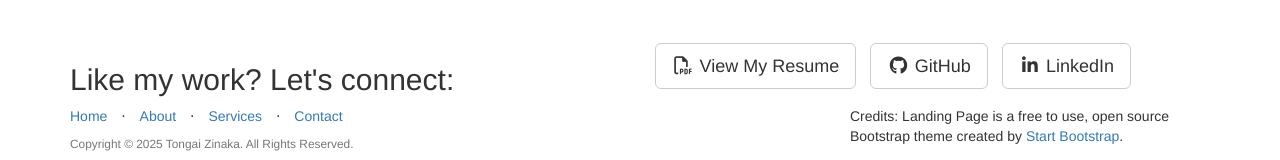
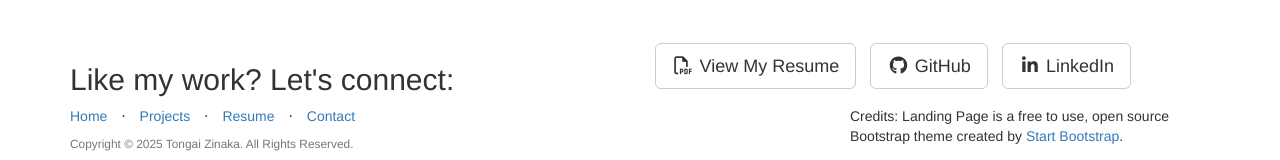
Before and after one commit to Tongai-Zinaka/tongai-zinaka.github.io, a Jekyll site: the page built from resume.html, in a window 1280 px wide and 1370 px high. Shown: the part 1207-1367 px from the top of the window. Built offline with Jekyll 4.4.1, drawn with Linux system fonts in a browser that asks for light colours; nearby versions of some CDN libraries; library files that are not in the unit come from our copies.

Commit message:
Update footer.html

```diff
--- a/_includes/footer.html
+++ b/_includes/footer.html
@@ -9,11 +9,11 @@
                     </li>
                     <li class="footer-menu-divider">&sdot;</li>
                     <li>
-                        <a href="#about">About</a>
+                        <a href="#projects">Projects</a>
                     </li>
                     <li class="footer-menu-divider">&sdot;</li>
                     <li>
-                        <a href="#services">Services</a>
+                        <a href="/resume.html">Resume</a>
                     </li>
                     <li class="footer-menu-divider">&sdot;</li>
                     <li>
```
